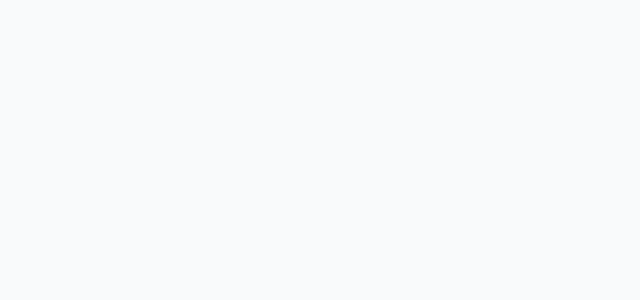
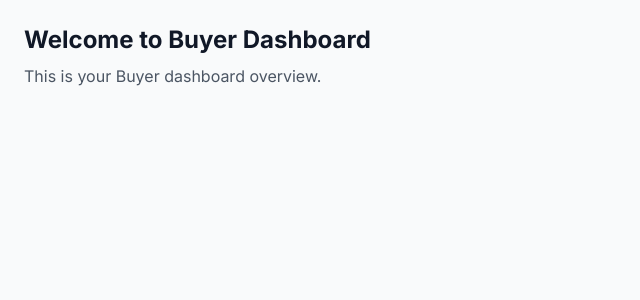
Before and after one commit to mr-prasai2004/aayushprasai-gharbazar, a React (Vite) app in the folder Frontend/: page /dashboard/buyer in a window 1280 px wide. Before the commit this address had no page. Shown: the top 300 px of the page, without its empty margins (0-640 px from the left). Built offline with nearby package versions, Linux system fonts and the light colour scheme.

Commit message:
Add Simple UI of BUYER  Dashboard

```diff
--- a/Frontend/src/App.tsx
+++ b/Frontend/src/App.tsx
@@ -1,6 +1,7 @@
 import { BrowserRouter as Router, Routes, Route } from "react-router-dom";
 import { Login, Signup } from "./pages/auth";
 import { AdminDashboard } from "./pages/dashboard/admin/AdminDashboard";
+import { BuyerDashboard } from "./pages/dashboard/buyer/BuyerDashboard";
 
 function App() {
   return (
@@ -10,6 +11,7 @@ function App() {
         <Route path="/login" element={<Login />} />
         <Route path="/signup" element={<Signup />} />
         <Route path="/dashboard/admin" element={<AdminDashboard />} />
+        <Route path="/dashboard/buyer" element={<BuyerDashboard />} />
       </Routes>
     </Router>
   );
--- a/Frontend/src/pages/auth/Login.tsx
+++ b/Frontend/src/pages/auth/Login.tsx
@@ -27,7 +27,7 @@ export const Login: React.FC = () => {
     localStorage.setItem('currentUser', JSON.stringify(userData));
 
     // Logic to authenticate
-    if (role === "admin") navigate('/dashboard/admin');
+    if (role === "buyer") navigate('/dashboard/buyer');
     else if (role === "admin") navigate('/dashboard/seller');
     else navigate('/dashboard/admin');
   };
--- /dev/null
+++ b/Frontend/src/pages/dashboard/buyer/BuyerDashboard.tsx
@@ -0,0 +1,17 @@
+import React from 'react';
+
+
+export const BuyerDashboard: React.FC = () => {
+    return (
+
+            <div className="p-6">
+                <h1 className="text-2xl font-bold text-gray-900">
+                    Welcome to Buyer Dashboard
+                </h1>
+                <p className="text-gray-600 mt-2">
+                    This is your Buyer dashboard overview.
+                </p>
+            </div>
+
+    );
+};
```
